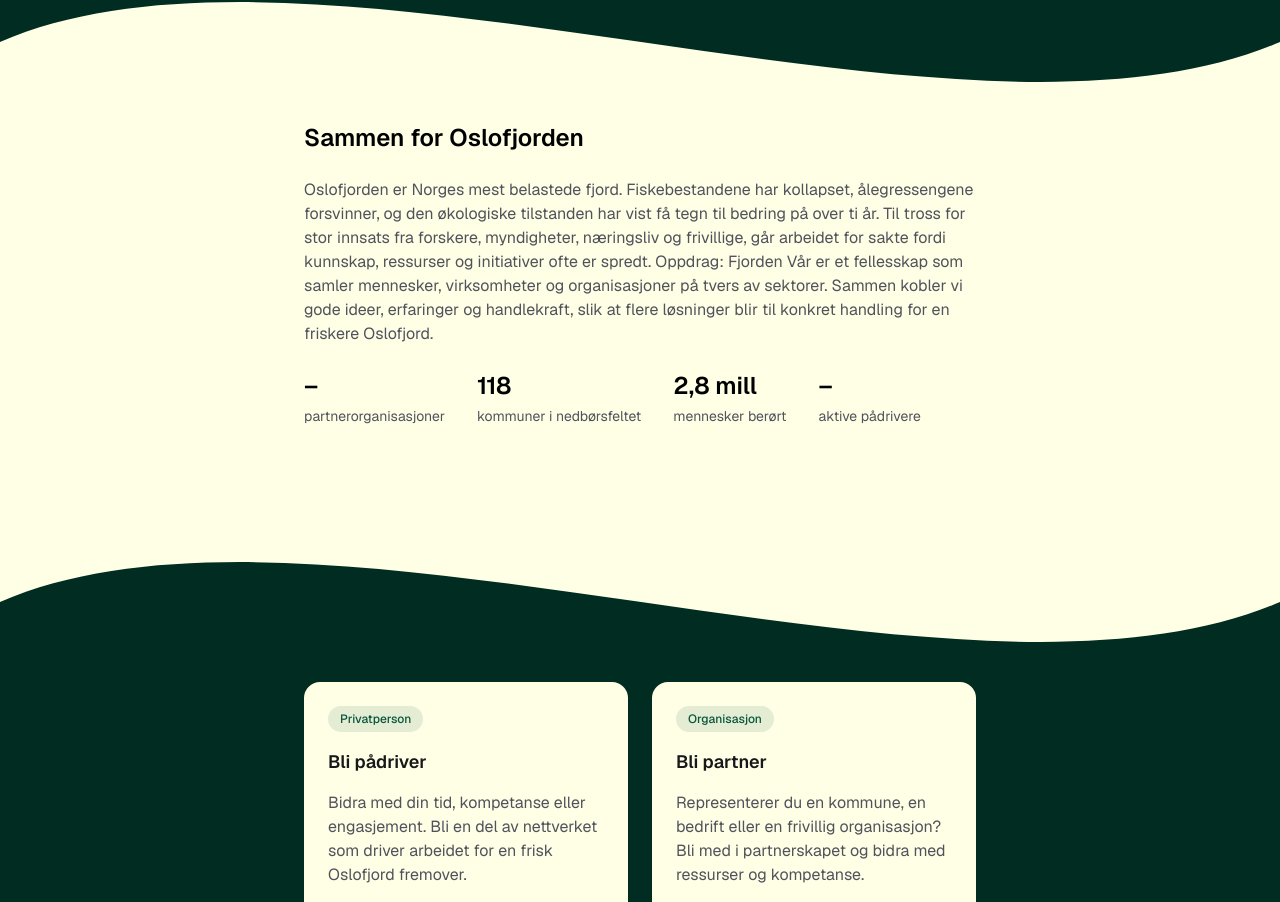
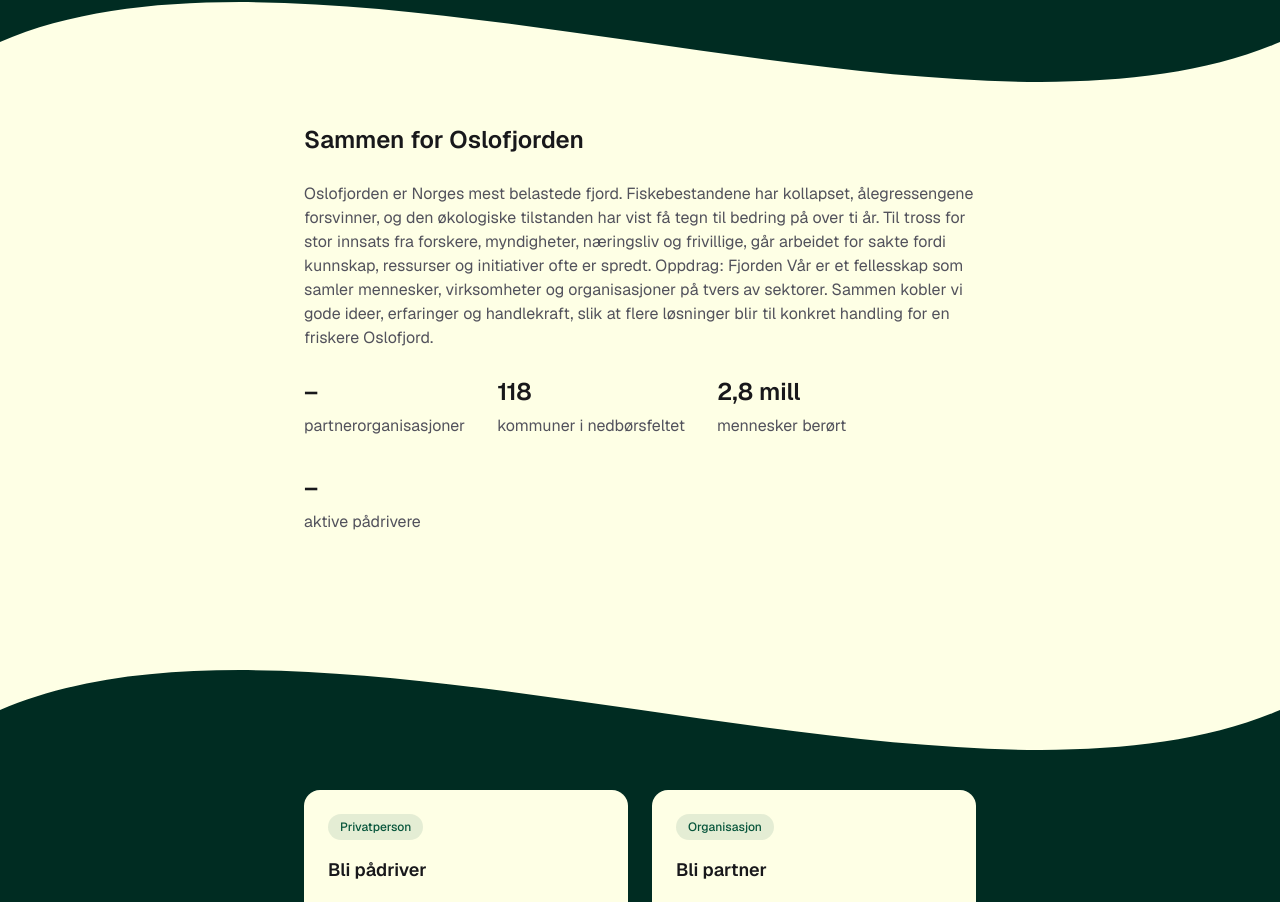
Before and after one commit to Padriv/paadriv-redd-fjorden, a Next.js app: page / in a window 1280 px wide. Shown: the part 838-1740 px from the top of the page. Built offline with nearby package versions, Linux system fonts and the light colour scheme; no server answers.

Commit message:
style: update AboutSection styling for improved readability and consistency

```diff
--- a/app/_components/AboutSection.tsx
+++ b/app/_components/AboutSection.tsx
@@ -42,11 +42,11 @@ export default async function AboutSection() {
 		<section className="relative w-full bg-cream px-16 pb-24 pt-40">
 			<Wave fillClassName="fill-deep-green" />
 
-			<div className="mx-auto flex max-w-2xl flex-col gap-6">
-				<h2 className="text-2xl font-semibold text-black">
+			<div className="mx-auto flex max-w-2xl flex-col gap-stack">
+				<h2 className="text-section font-semibold text-ink">
 					Sammen for Oslofjorden
 				</h2>
-				<p className="text-zinc-600">
+				<p className="text-body text-copy">
 					Oslofjorden er Norges mest belastede fjord. Fiskebestandene har
 					kollapset, ålegressengene forsvinner, og den økologiske tilstanden har
 					vist få tegn til bedring på over ti år. Til tross for stor innsats fra
@@ -58,13 +58,13 @@ export default async function AboutSection() {
 					til konkret handling for en friskere Oslofjord.
 				</p>
 
-				<div className="flex flex-wrap gap-8">
+				<div className="flex flex-wrap gap-cluster">
 					{stats.map((stat) => (
-						<div key={stat.label} className="flex flex-col gap-1">
-							<span className="text-2xl font-semibold text-black">
+						<div key={stat.label} className="flex flex-col gap-hairline">
+							<span className="text-section font-semibold text-ink">
 								{stat.value}
 							</span>
-							<span className="text-sm text-zinc-600">{stat.label}</span>
+							<span className="text-body text-copy">{stat.label}</span>
 						</div>
 					))}
 				</div>
```
